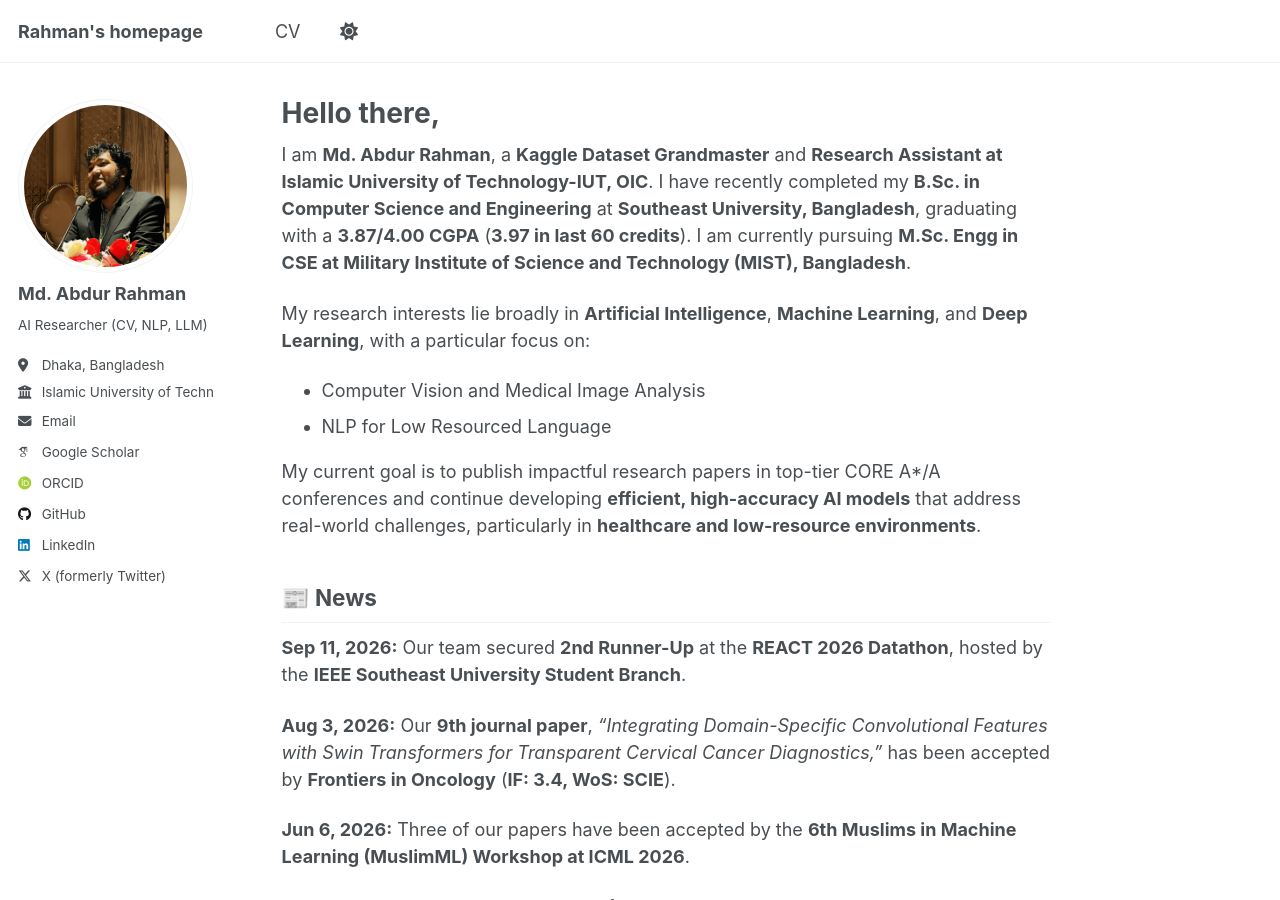
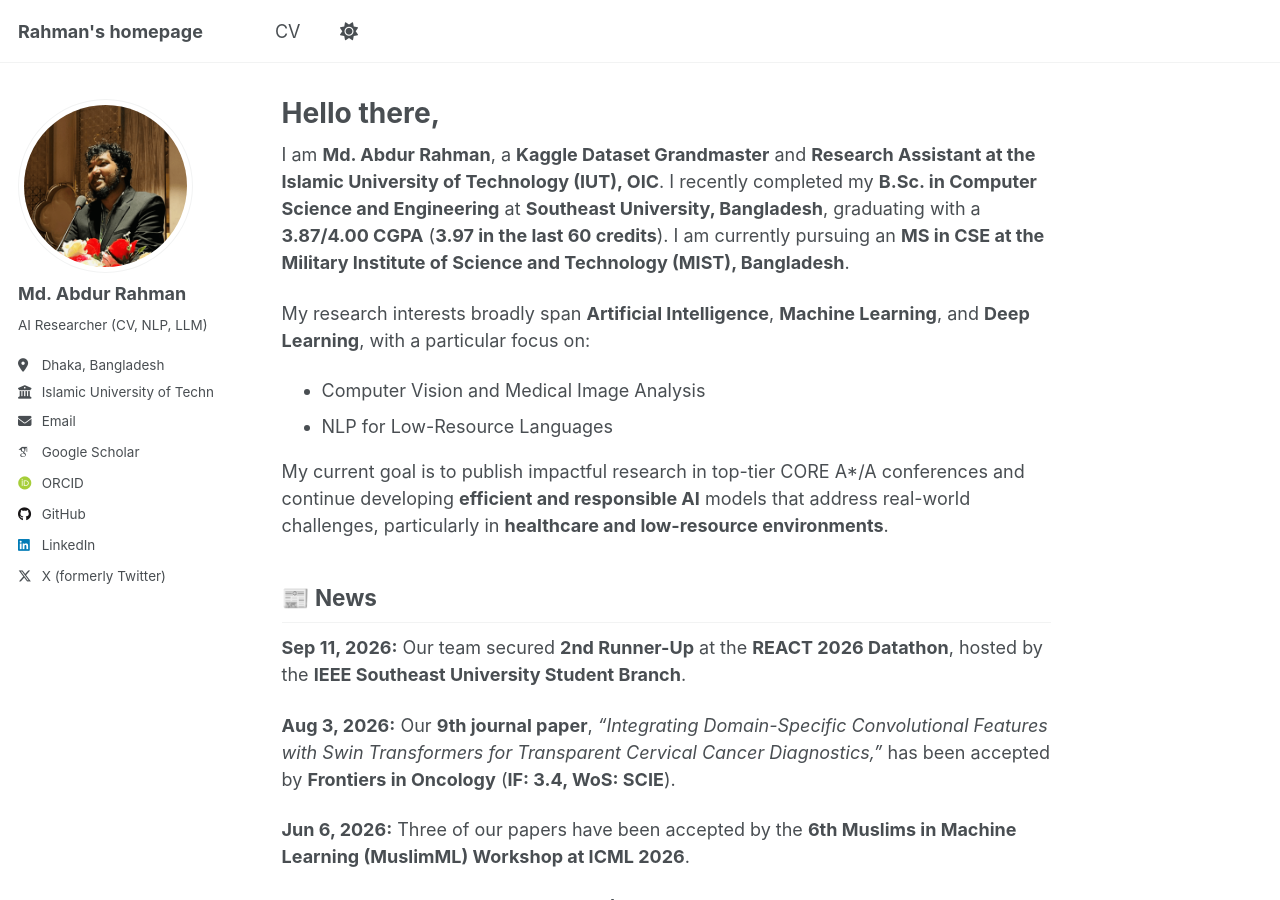
Before and after one commit to borhanitrash/borhanitrash.github.io, a Jekyll site: the page built from _pages/about.md, in a window 1280 px wide and 900 px high. Built offline with Jekyll 4.4.1, drawn with Linux system fonts in a browser that asks for light colours; some web fonts are replaced; a script that is not in the unit is left out.

Commit message:
Revise about page content for clarity and updates
Updated personal information and refined language for clarity and professionalism.

```diff
--- a/_pages/about.md
+++ b/_pages/about.md
@@ -8,14 +8,14 @@ redirect_from:
   - /about.html
 ---
 
-I am **Md. Abdur Rahman**, a **Kaggle Dataset Grandmaster** and **Research Assistant at Islamic University of Technology-IUT, OIC**. I have recently completed my **B.Sc. in Computer Science and Engineering** at **Southeast University, Bangladesh**, graduating with a **3.87/4.00 CGPA** (**3.97 in last 60 credits**). I am currently pursuing **M.Sc. Engg in CSE at Military Institute of Science and Technology (MIST), Bangladesh**.
+I am **Md. Abdur Rahman**, a **Kaggle Dataset Grandmaster** and **Research Assistant at the Islamic University of Technology (IUT), OIC**. I recently completed my **B.Sc. in Computer Science and Engineering** at **Southeast University, Bangladesh**, graduating with a **3.87/4.00 CGPA** (**3.97 in the last 60 credits**). I am currently pursuing an **MS in CSE at the Military Institute of Science and Technology (MIST), Bangladesh**.
 
-My research interests lie broadly in **Artificial Intelligence**, **Machine Learning**, and **Deep Learning**, with a particular focus on:
+My research interests broadly span **Artificial Intelligence**, **Machine Learning**, and **Deep Learning**, with a particular focus on:
 
 - Computer Vision and Medical Image Analysis
-- NLP for Low Resourced Language
+- NLP for Low-Resource Languages
 
-My current goal is to publish impactful research papers in top-tier CORE A*/A conferences and continue developing **efficient, high-accuracy AI models** that address real-world challenges, particularly in **healthcare and low-resource environments**.
+My current goal is to publish impactful research in top-tier CORE A*/A conferences and continue developing **efficient and responsible AI** models that address real-world challenges, particularly in **healthcare and low-resource environments**.
 
 
 ## 📰 News
```
